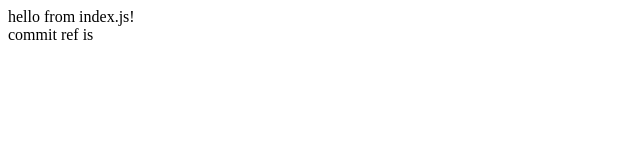
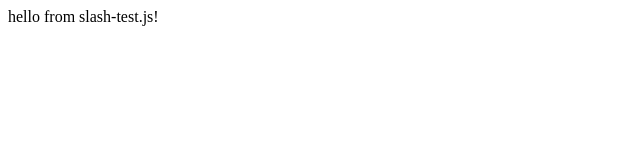
Before and after one commit to Esarhaddon/vercel-sandbox, a Next.js app: page /slash-test in a window 1280 px wide. Shown: the top 160 px of the page, without its empty margins (0-640 px from the left). Built offline with nearby package versions, Linux system fonts and the light colour scheme.

Commit message:
move to next 9.5.1

```diff
--- a/package.json
+++ b/package.json
@@ -8,7 +8,7 @@
     "start": "next start"
   },
   "dependencies": {
-    "next": "9.5.0",
+    "next": "^9.5.1",
     "react": "16.13.1",
     "react-dom": "16.13.1"
   }
--- a/pages/slash-test.js
+++ b/pages/slash-test.js
@@ -1,8 +1,7 @@
 export default () => {
   return (
     <div>
-      <div>hello from index.js!</div>
-      <div>commit ref is {process.env.COMMIT_REF}</div>
+      <div>hello from slash-test.js!</div>
     </div>
   )
 }
```
Also changed, not shown: 1 other file (tests, documents, lock files or other folders).
